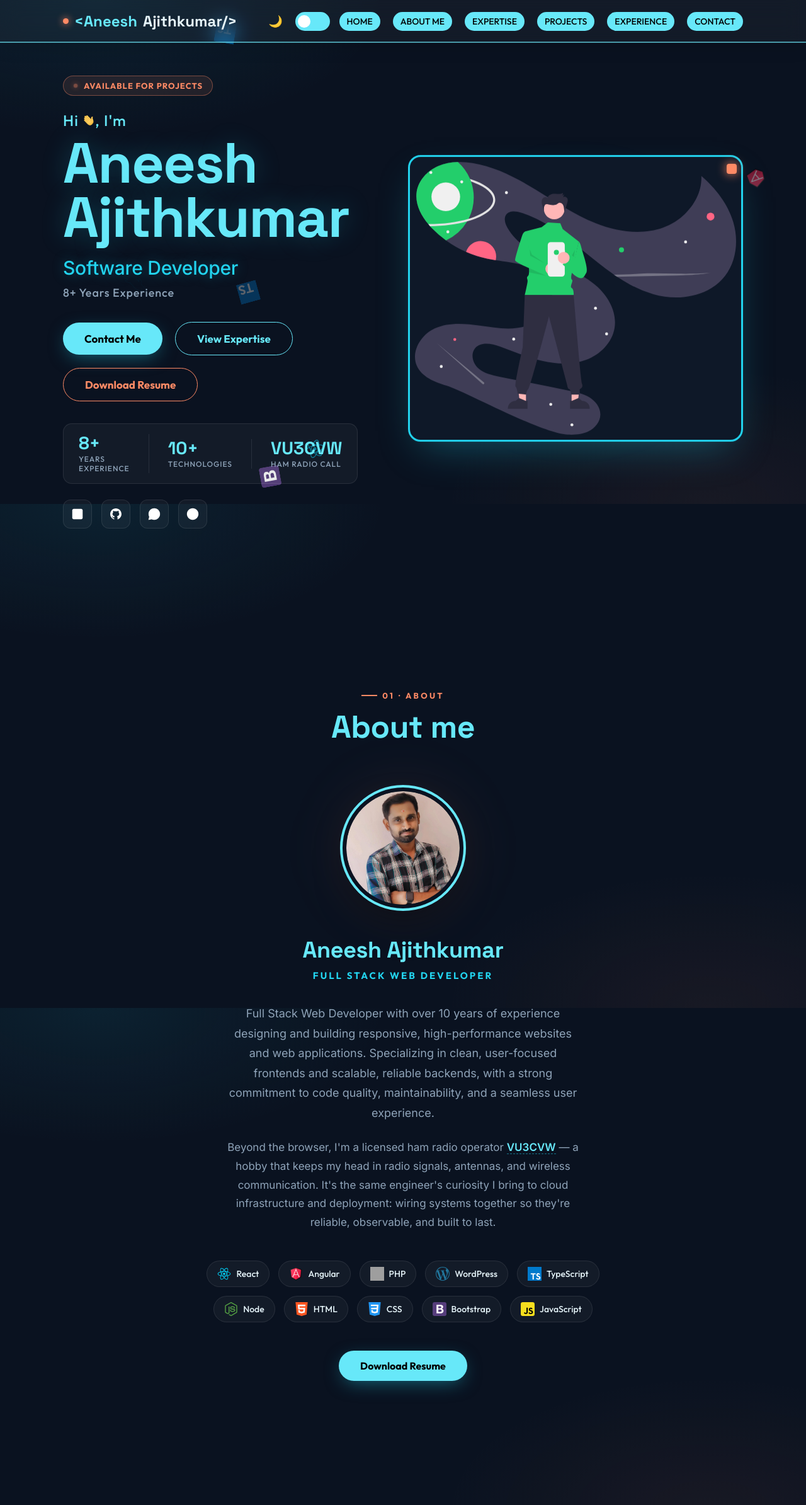
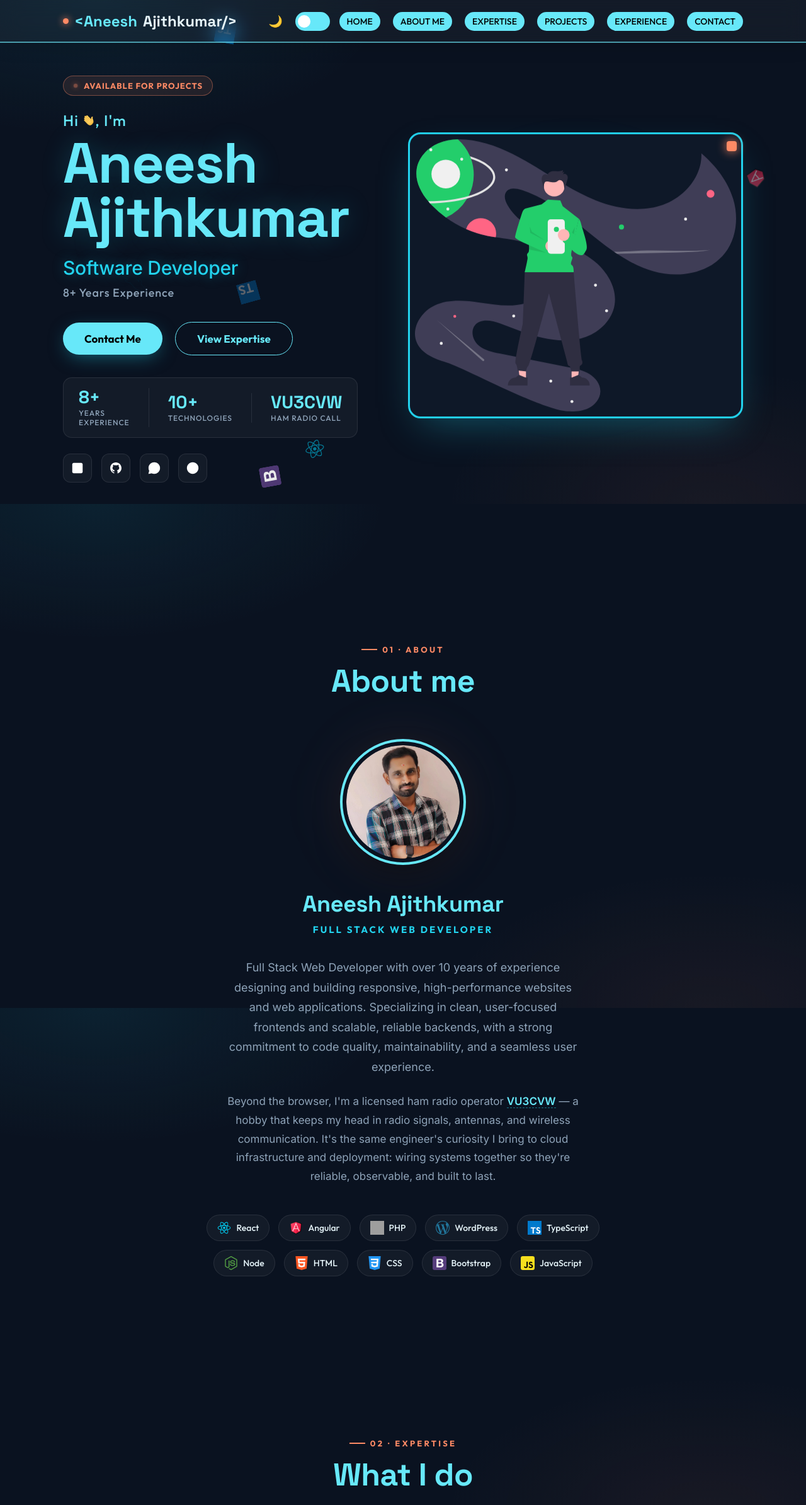
Before and after one commit to aneeshaji/my-portfolio-react, a React (Vite) app: page / in a window 1280 px wide. Shown: the top 2389 px of the page at 63% size. Built offline with nearby package versions, Linux system fonts and the light colour scheme; grey boxes are pictures that could not be loaded.

Commit message:
Page updates

```diff
--- a/src/components/About/About.tsx
+++ b/src/components/About/About.tsx
@@ -79,12 +79,6 @@ export function About() {
             ))}
           </div>
         </ScrollAnimation>
-
-        <ScrollAnimation animateIn="fadeInUp" delay={0.55 * 1000}>
-          <a href="/resume.html" target="_blank" rel="noreferrer" className="resume-link">
-            Download Resume
-          </a>
-        </ScrollAnimation>
       </div>
     </Container>
   );
--- a/src/components/About/styles.ts
+++ b/src/components/About/styles.ts
@@ -94,25 +94,6 @@ export const Container = styled.section`
     }
   }
 
-  .resume-link {
-    display: inline-block;
-    margin-top: 4.5rem;
-    padding: 1.4rem 3.4rem;
-    background: var(--primary);
-    color: var(--black);
-    font-size: 1.6rem;
-    font-weight: 700;
-    font-family: var(--font-accent);
-    border-radius: 999px;
-    transition: 0.3s;
-    box-shadow: 0 8px 30px -8px rgba(34, 211, 238, 0.5);
-
-    &:hover {
-      transform: translateY(-2px);
-      box-shadow: 0 12px 40px -8px rgba(34, 211, 238, 0.6);
-    }
-  }
-
   .skill-pills {
     display: flex;
     flex-wrap: wrap;
--- a/src/components/Hero/Hero.tsx
+++ b/src/components/Hero/Hero.tsx
@@ -45,9 +45,6 @@ export function Hero() {
             <NavHashLink smooth to="#expertise" className="button outline">
               View Expertise
             </NavHashLink>
-            <a href="/resume.html" target="_blank" rel="noreferrer" className="button resume">
-              Download Resume
-            </a>
           </div>
         </ScrollAnimation>
         <ScrollAnimation animateIn="fadeInUp" delay={0.6 * 1000}>
--- a/src/components/Hero/styles.ts
+++ b/src/components/Hero/styles.ts
@@ -109,18 +109,6 @@ export const Container = styled.section`
       }
     }
 
-    &.resume {
-      background: transparent;
-      color: var(--pop);
-      border: 1px solid var(--pop);
-      box-shadow: none;
-
-      &:hover {
-        background: rgba(255, 138, 101, 0.1);
-        color: var(--pop);
-        transform: translateY(-2px);
-      }
-    }
   }
 
   .stats {
```
Also changed, not shown: 1 other file (tests, documents, lock files or other folders).
